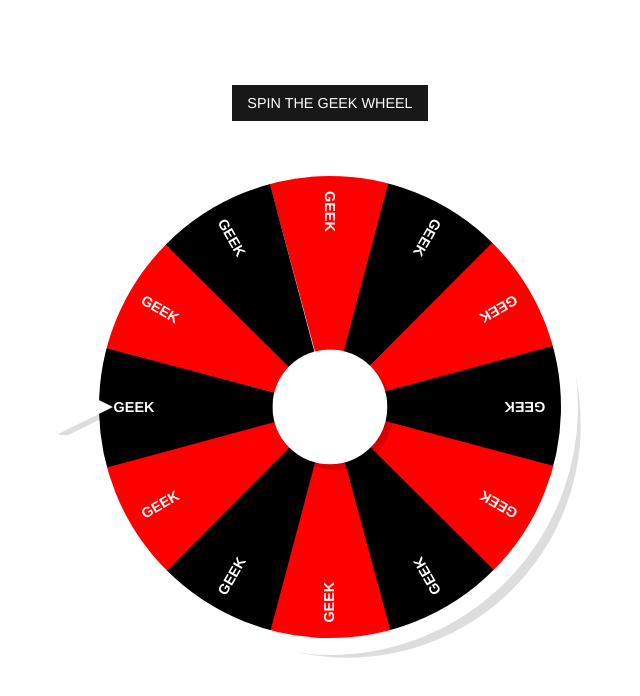
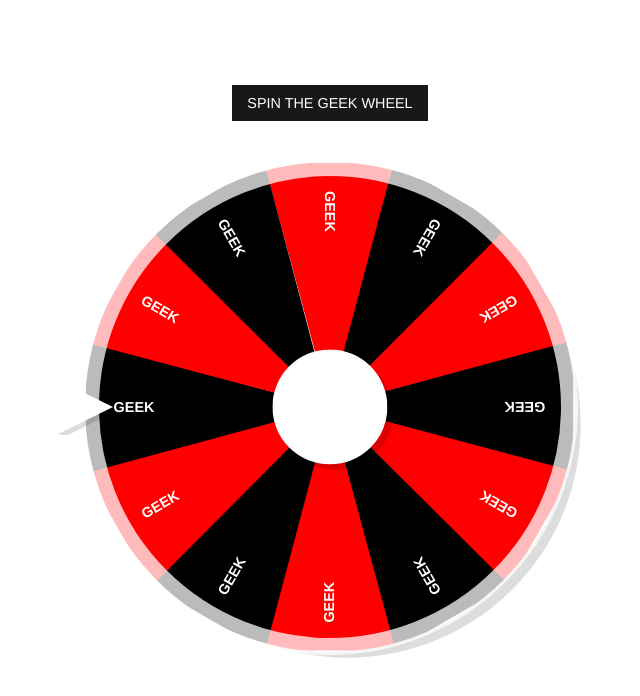
Before and after one commit to VladMrt/vlam-casino, a plain HTML site: page templates/GeekWheel.html in a window 1280 px wide. Shown: the whole page, without its empty margins (310-950 px from the left). Drawn offline with Linux system fonts and the light colour scheme; files that its build step writes are made by us from their sources; files whose address does not match are found by name.

Commit message:
Initial commit

```diff
--- a/static/css/RoataGeek.css
+++ b/static/css/RoataGeek.css
@@ -44,7 +44,7 @@
     --tangent-fourth: calc( (17/315) * var(--angle) * var(--angle) * var(--angle) * var(--angle) * var(--angle) * var(--angle) * var(--angle) );
     --tangent: calc( var(--tangent-first) + var(--tangent-second) + var(--tangent-third) + var(--tangent-fourth) );
 
-    outline: 1.2em solid #fff;
+    outline: 1.2em solid #ffffffbb;
     outline-offset: -1em;
     border-radius: 100%;
     box-shadow: 1.2em 1.2em 0 -0.8em #00000022;
```
